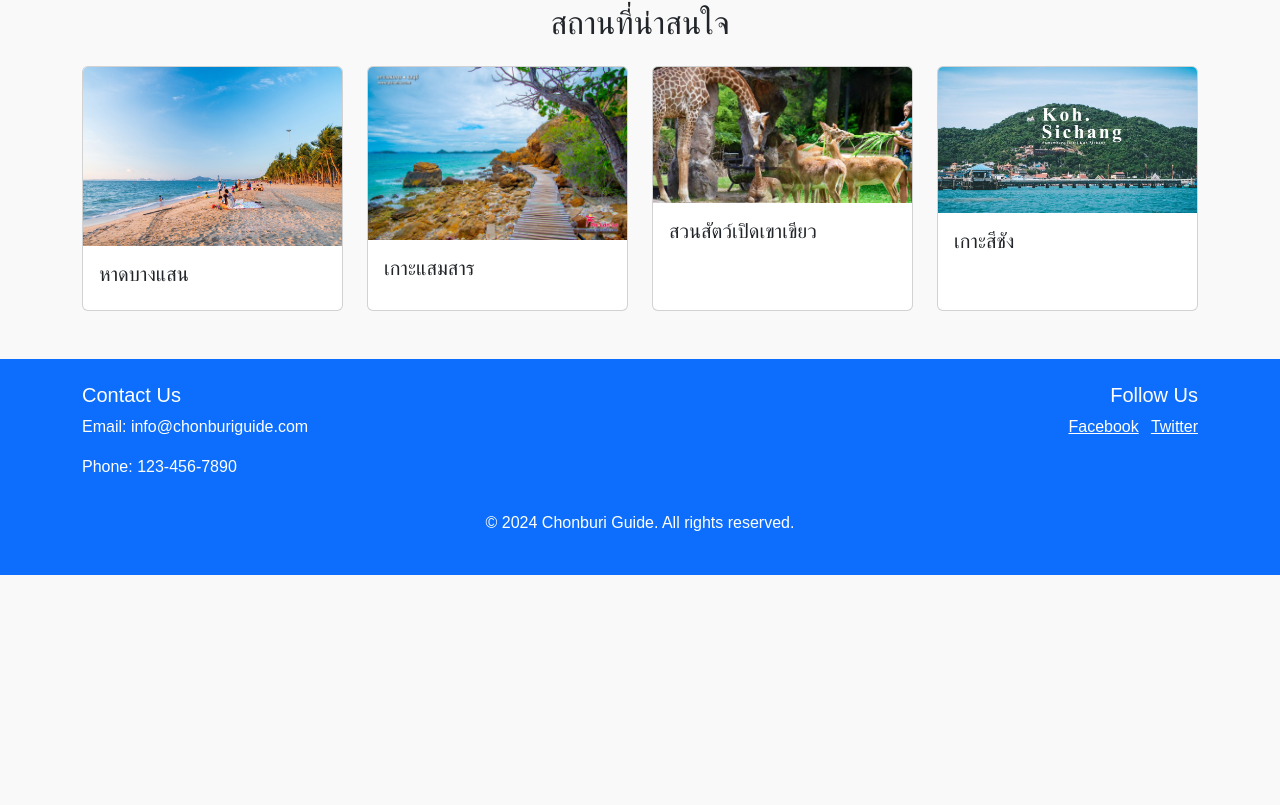
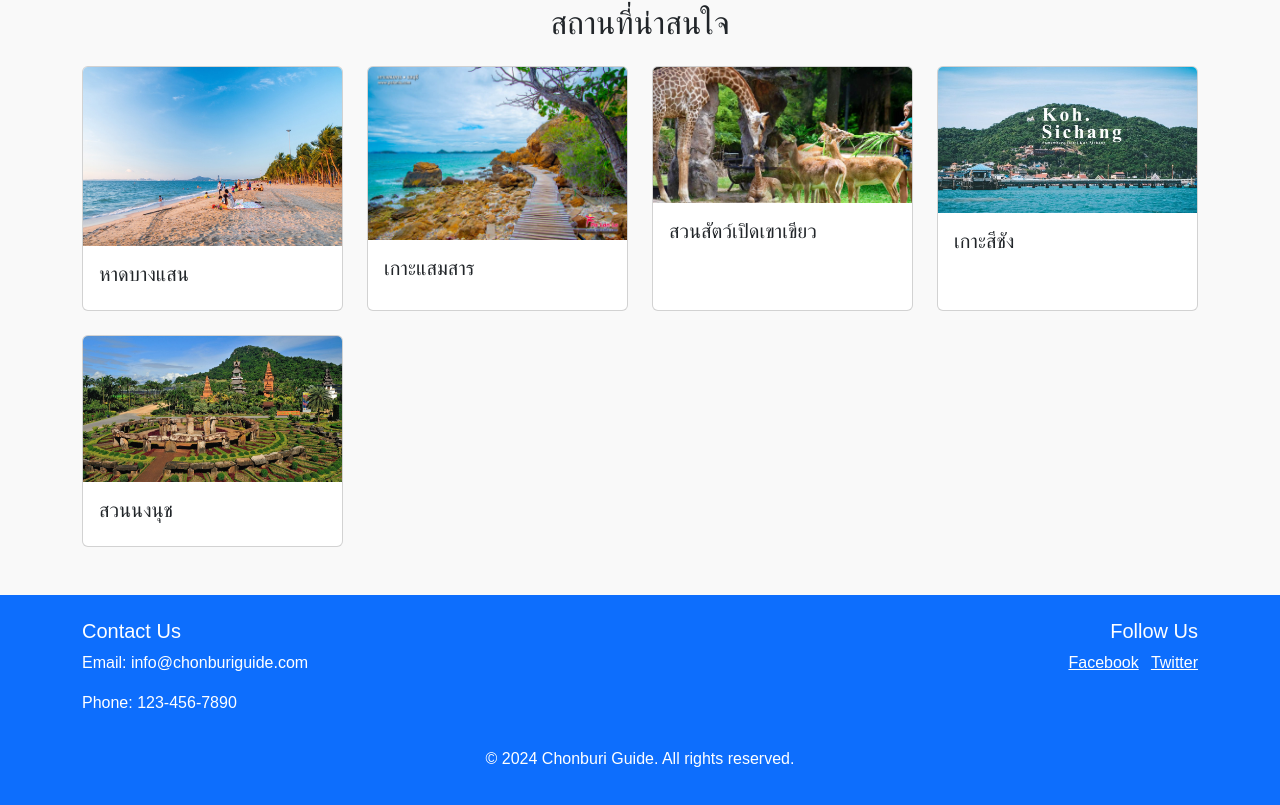
Before and after one commit to 66160121/hw-2, a plain HTML site: page index.html in a window 1280 px wide. Shown: the part 985-1790 px from the top of the page. Before the commit the page ends 1560 px from the top, so only its background shows below. Drawn offline with nearby package versions, Linux system fonts and the light colour scheme; a web font is replaced by a local one.

Commit message:
แก้ไขcode

```diff
--- a/index.html
+++ b/index.html
@@ -108,6 +108,14 @@
                         </div>
                     </div>
                 </div>
+                <div class="col">
+                    <div class="card h-100">
+                        <img src="images/nongnooch.jpg" class="card-img-top" alt="สวนนงนุช">
+                        <div class="card-body">
+                            <h5 class="card-title">สวนนงนุช</h5>
+                        </div>
+                    </div>
+                </div>
             </div>
         </div>
     </section>
```
